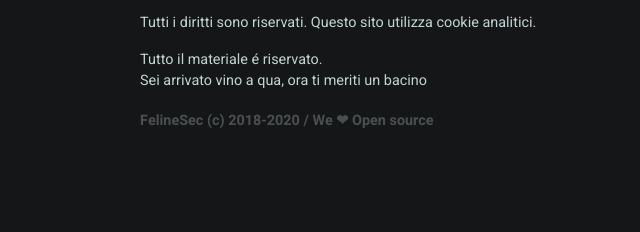
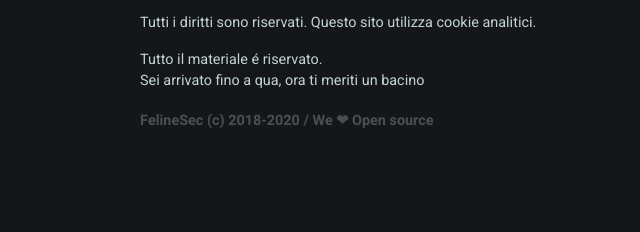
Before and after one commit to MattiaCosmy/felinesec.com, a plain HTML site: page index.html in a window 1280 px wide. Shown: the part 876-1108 px from the top of the page, 500-1140 px from the left. Drawn offline with Linux system fonts and the light colour scheme.

Commit message:
Update index.html

```diff
--- a/index.html
+++ b/index.html
@@ -126,7 +126,7 @@
                     <p>Tutti i diritti sono riservati. Questo sito utilizza cookie analitici.</p>
                     <br />
                     <p>Tutto il materiale é riservato.</p>
-                    <p>Sei arrivato vino a qua, ora ti meriti un bacino</p>
+                    <p>Sei arrivato fino a qua, ora ti meriti un bacino</p>
                     <span>FelineSec (c) 2018-2020 / We ❤ Open source</span>
                 </div>
             </div>
```
